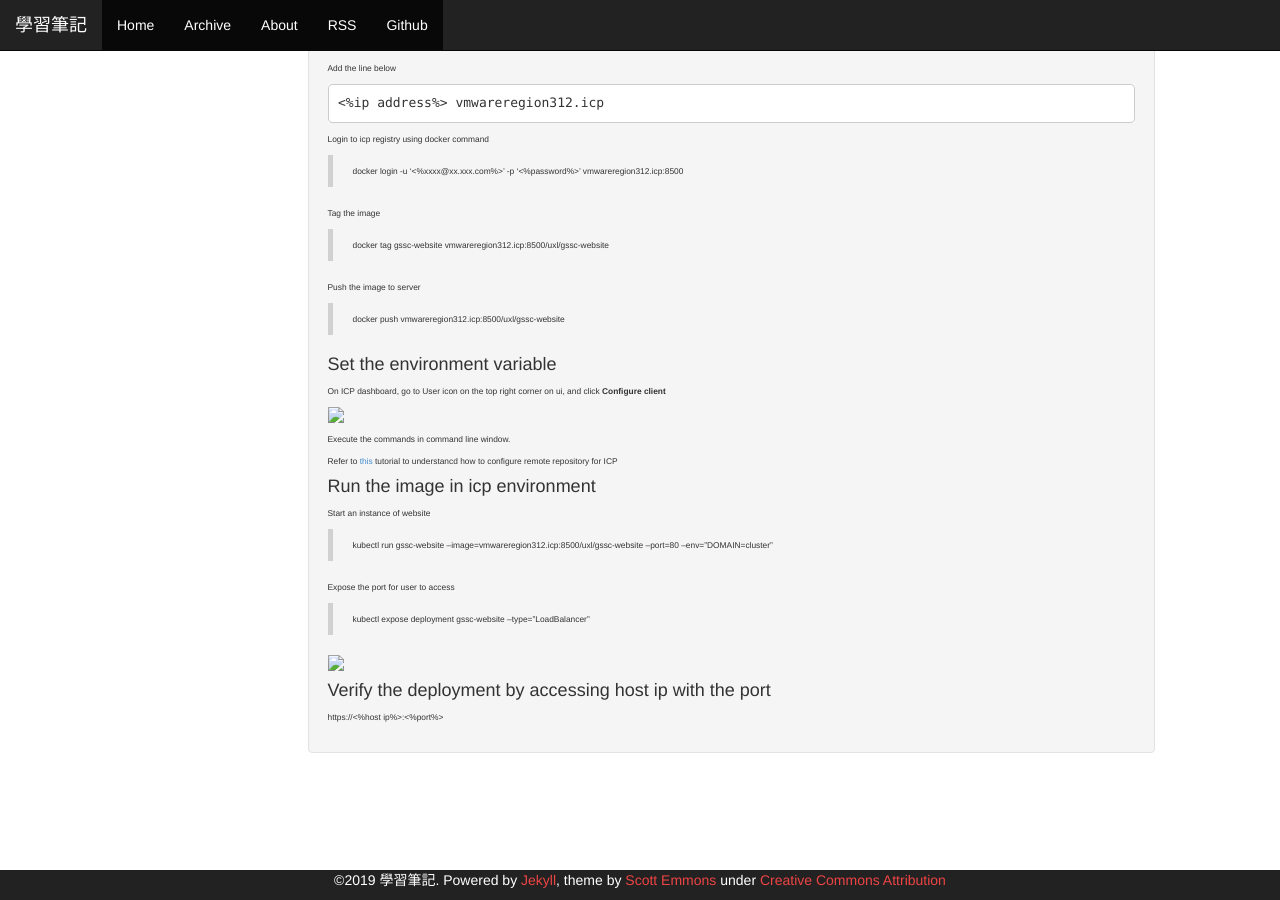
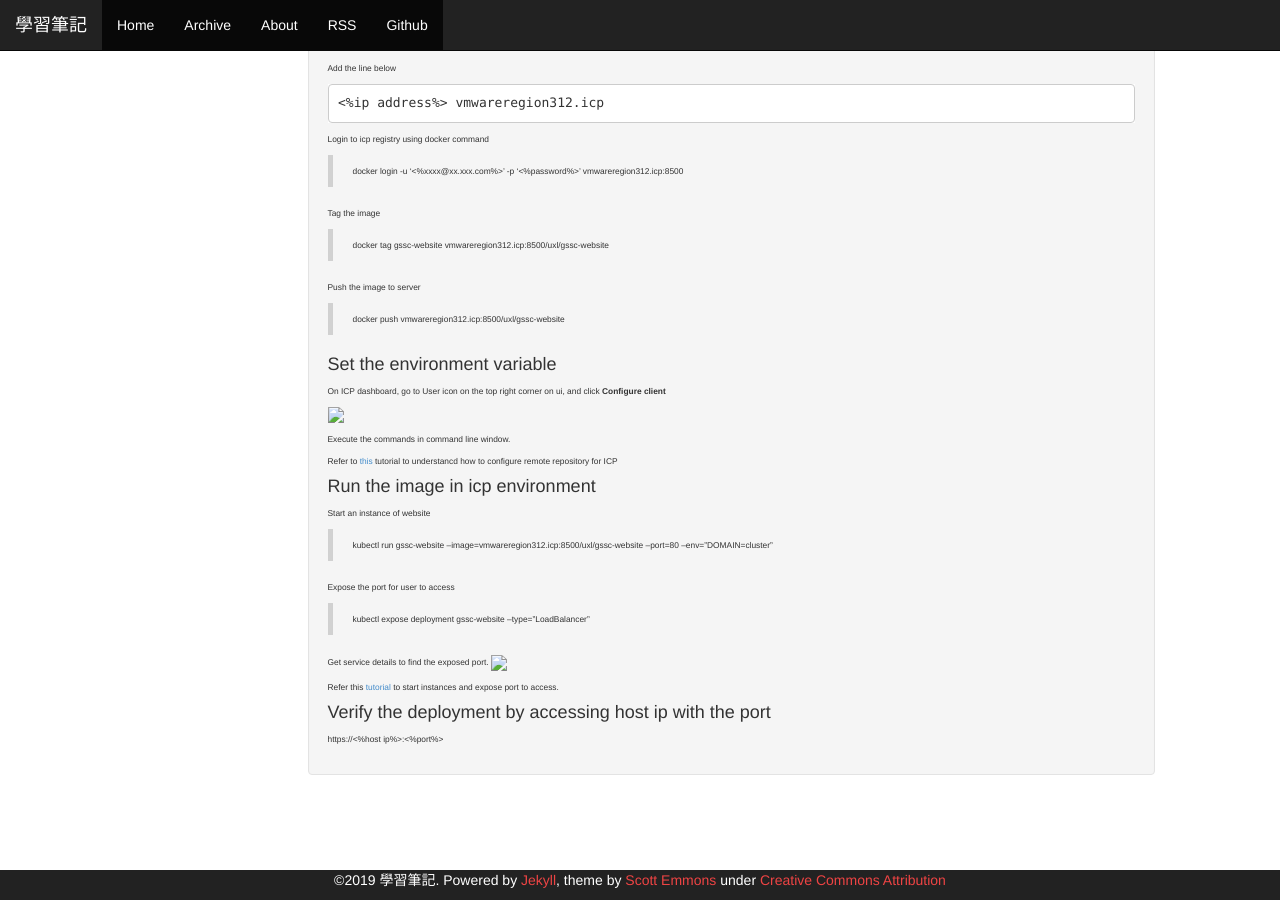
Before and after one commit to pyllearn/notebook, a Jekyll site: the page built from _posts/2019-08-02-deploy-image-to-icp.md, in a window 1280 px wide and 900 px high, scrolled down 524 px. Built offline with Jekyll 4.4.1, drawn with Linux system fonts in a browser that asks for light colours.

Commit message:
update icp

```diff
--- a/_posts/2019-08-02-deploy-image-to-icp.md
+++ b/_posts/2019-08-02-deploy-image-to-icp.md
@@ -60,7 +60,9 @@ Expose the port for user to access
 
 > kubectl expose deployment gssc-website --type="LoadBalancer"
 
+Get service details to find the exposed port.
 <img src="./images/exposeService.png">
 
+Refer this [tutorial](https://kubernetes.io/docs/tutorials/stateless-application/expose-external-ip-address/) to start instances and expose port to access.
 #### Verify the deployment by accessing host ip with the port
 https://<%host ip%>:<%port%>
```
Also changed, not shown: images/exposeService.png (added).
